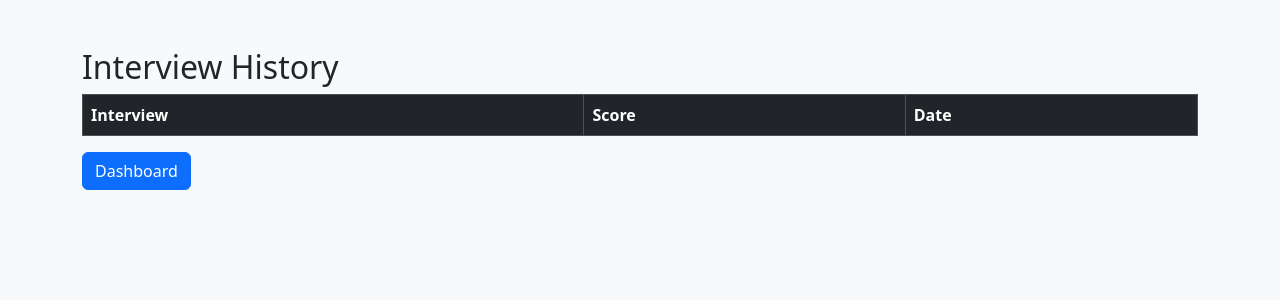
After one commit to Vennela-ai/AI-Interview-Portal, a Flask app: page /history in a window 1280 px wide. The commit adds this page. Shown: the top 300 px of the page. Run offline with Flask 3, Linux system fonts and the light colour scheme; the visitor is signed in with stand-in values (Sample User, id 1); lists and menus that the app fills with data are empty.

Commit message:
Added interview history and result tracking

```diff
--- a/app.py
+++ b/app.py
@@ -1,7 +1,11 @@
+
+
 from flask import Flask, render_template, request, redirect, url_for, flash, session
+from werkzeug.security import generate_password_hash, check_password_hash
 from gemini_service import generate_questions, evaluate_answers
 from werkzeug.security import generate_password_hash, check_password_hash
-from models import User, db
+from models import User, InterviewResult, db
+import re
 
 app = Flask(__name__)
 app.secret_key = "your_secret_key"
@@ -71,11 +75,9 @@ def submit_interview():
 
     questions = []
     answers = []
-
     i = 1
 
     while True:
-
         question = request.form.get(f"question{i}")
         answer = request.form.get(f"answer{i}")
 
@@ -84,13 +86,30 @@ def submit_interview():
 
         questions.append(question)
         answers.append(answer)
-
         i += 1
 
     result = evaluate_answers(
         "\n".join(questions),
         "\n".join(answers)
     )
+
+    score = 0
+
+    match = re.search(r"Overall Score:\s*(\d+(\.\d+)?)/10", result)
+
+    if match:
+        score = float(match.group(1))
+
+    if "user_id" in session:
+        interview = InterviewResult(
+            user_id=session["user_id"],
+            interview_type="AI Mock Interview",
+            score=score,
+            feedback=result
+        )
+
+        db.session.add(interview)
+        db.session.commit()
 
     return render_template(
         "result.html",
@@ -140,5 +159,51 @@ def profile():
 
     user = User.query.get(session['user_id'])
     return render_template('profile.html', user=user)
+@app.route('/change_password', methods=['GET', 'POST'])
+def change_password():
+    if 'user_id' not in session:
+        return redirect(url_for('login'))
+
+    user = User.query.get(session['user_id'])
+
+    if request.method == 'POST':
+        current_password = request.form['current_password']
+        new_password = request.form['new_password']
+        confirm_password = request.form['confirm_password']
+
+        # Check current password
+        if not check_password_hash(user.password, current_password):
+            flash('Current password is incorrect!', 'danger')
+            return redirect(url_for('change_password'))
+
+        # Check if new passwords match
+        if new_password != confirm_password:
+            flash('New passwords do not match!', 'danger')
+            return redirect(url_for('change_password'))
+
+        # Save new password
+        user.password = generate_password_hash(new_password)
+        db.session.commit()
+
+        flash('Password changed successfully!', 'success')
+        return redirect(url_for('profile'))
+
+    return render_template('change_password.html')
+@app.route("/history")
+def history():
+
+    if "user_id" not in session:
+        return redirect(url_for("login"))
+
+    interviews = InterviewResult.query.filter_by(
+        user_id=session["user_id"]
+    ).order_by(
+        InterviewResult.interview_date.desc()
+    ).all()
+
+    return render_template(
+        "history.html",
+        interviews=interviews
+    )
 if __name__ == "__main__":
     app.run(debug=True)
--- a/templates/dashboard.html
+++ b/templates/dashboard.html
@@ -34,6 +34,8 @@
             <a href="{{ url_for('profile') }}" class="btn btn-primary">
                 My Profile
             </a>
+            <a href="{{ url_for('history') }}" class="btn btn-info">
+    Interview History</a>
 
             <a href="{{ url_for('logout') }}" class="btn btn-danger">
                 Logout
--- /dev/null
+++ b/templates/history.html
@@ -0,0 +1,48 @@
+<!DOCTYPE html>
+<html>
+<head>
+    <title>Interview History</title>
+
+    <link href="https://cdn.jsdelivr.net/npm/bootstrap@5.3.3/dist/css/bootstrap.min.css" rel="stylesheet">
+</head>
+
+<body class="bg-light">
+
+<div class="container mt-5">
+
+    <h2>Interview History</h2>
+
+    <table class="table table-bordered table-hover">
+
+        <thead class="table-dark">
+            <tr>
+                <th>Interview</th>
+                <th>Score</th>
+                <th>Date</th>
+            </tr>
+        </thead>
+
+        <tbody>
+
+        {% for interview in interviews %}
+
+        <tr>
+            <td>{{ interview.interview_type }}</td>
+            <td>{{ interview.score }}/10</td>
+            <td>{{ interview.interview_date.strftime('%d-%m-%Y') }}</td>
+        </tr>
+
+        {% endfor %}
+
+        </tbody>
+
+    </table>
+
+    <a href="{{ url_for('dashboard') }}" class="btn btn-primary">
+        Dashboard
+    </a>
+
+</div>
+
+</body>
+</html>
--- a/templates/profile.html
+++ b/templates/profile.html
@@ -51,6 +51,7 @@
 
     <a href="/dashboard" class="btn btn-secondary">Dashboard</a>
     <a href="/logout" class="btn btn-danger">Logout</a>
+    <a href="{{ url_for('change_password') }}" class="btn btn-warning mt-3">Change Password</a>
 
 </div>
 
```
Also changed, not shown: models.py (+17 -3 lines), templates/change_password.html (added, +67 -0 lines).
